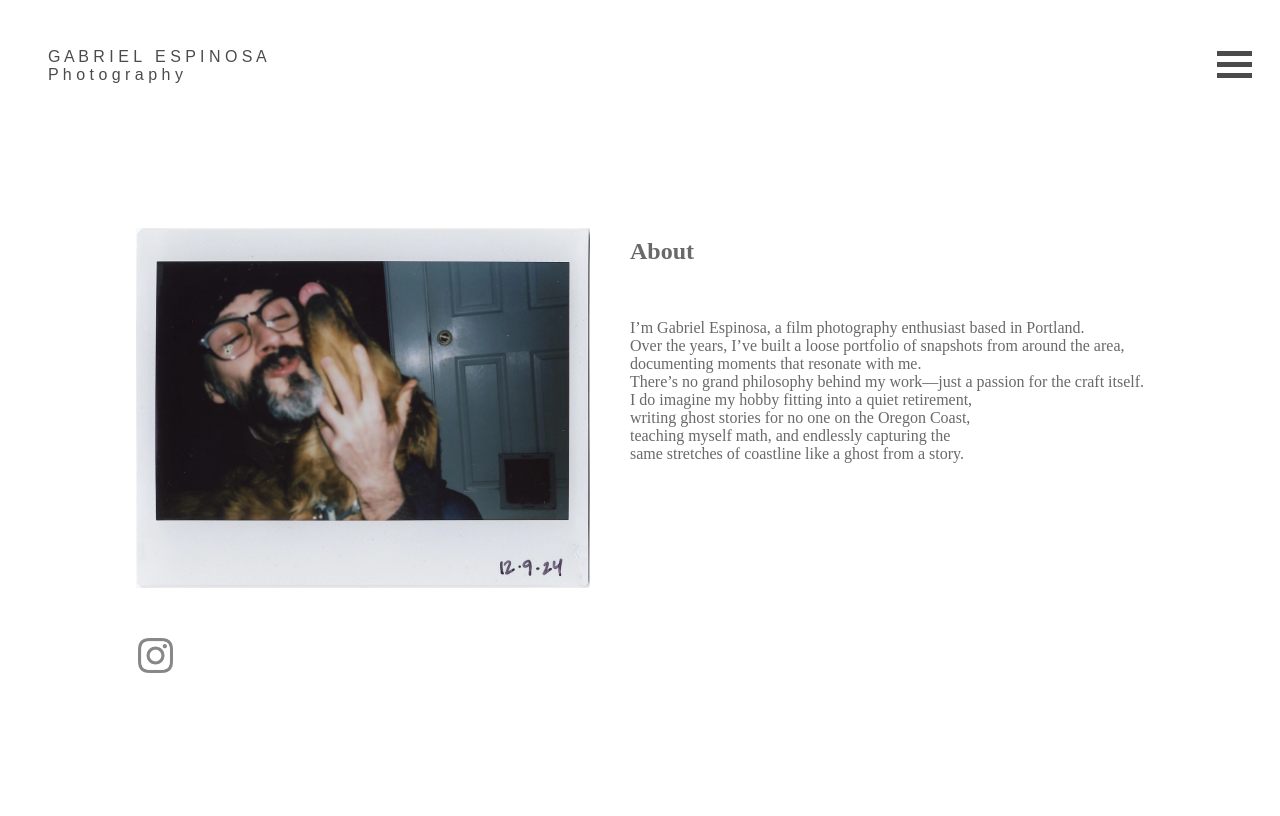
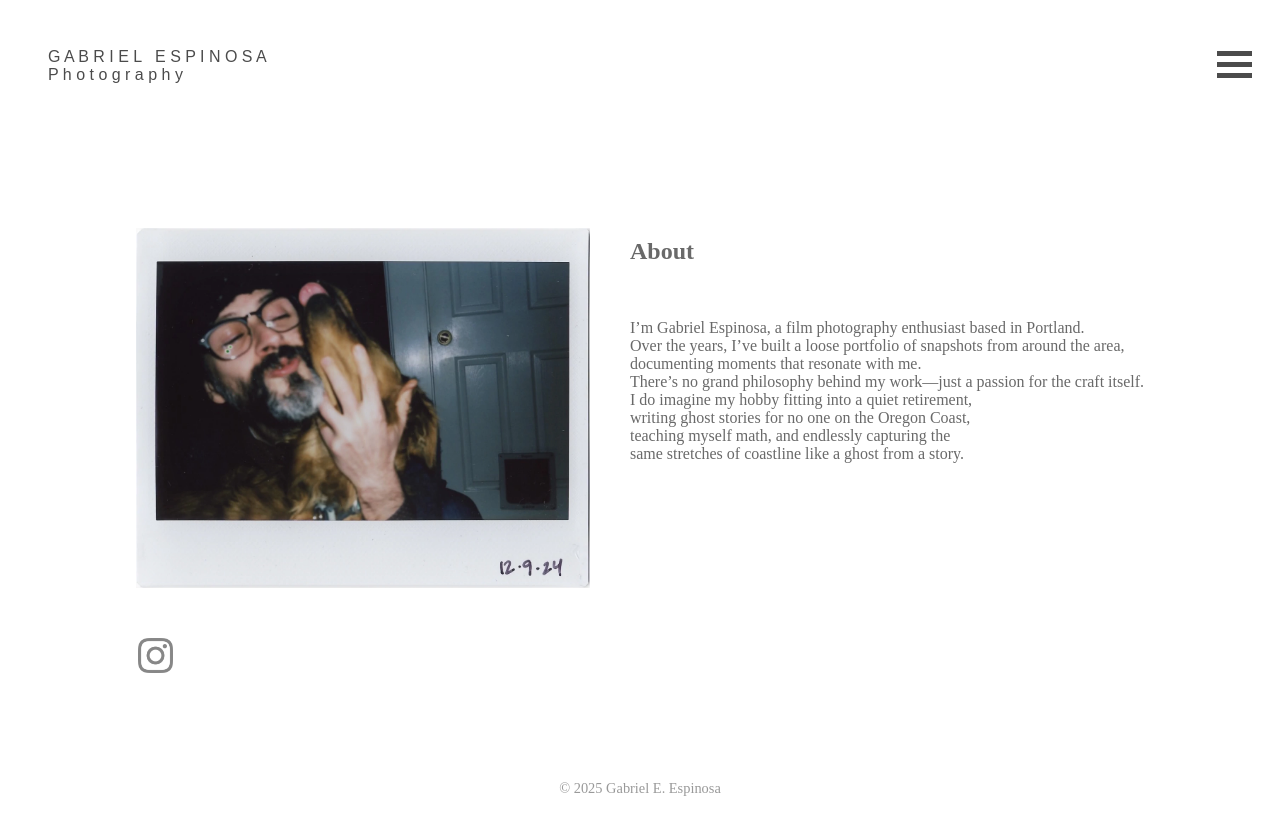
Before and after one commit to GEEspinosa/GEEspinosa-photo-portfolio, a React (Create React App) app: page /about in a window 1280 px wide. Built offline with nearby package versions, Linux system fonts and the light colour scheme; the HTML template or start-up script is replaced by a standard one.

Commit message:
Chore: added footer and adjusted App.js jsx.

```diff
--- a/src/App.js
+++ b/src/App.js
@@ -4,7 +4,7 @@ import { Routes, Route, useLocation } from 'react-router-dom';
 //dev note: importing head which floats in all gallery viewing modes no matter the page unless
 //resized where a hamburger menu replaces it
 import Header from './components/common/header/header';
-
+import Footer from './components/common/footer/footer';
 //dev note: importing modal component that bypasses gallery viewing mode and nav bar
 import ModalComponent from './components/common/modal/modal';
 
@@ -173,7 +173,7 @@ function App() {
 
   return (
     <>
-      <div style={{ display: 'flex', flexDirection: 'column' }}>
+      <div style={{ display: 'flex', flexDirection: 'column', minHeight: '100vh' }}>
         {showModal && (
           <ModalComponent
             showModal={showModal}
@@ -194,7 +194,8 @@ function App() {
           setPage={setPage}
           navClickHander={navClickHandler}
         />
-        <Routes>
+        <div style={{ flexGrow: 1 }}>
+ <Routes>
           <Route
             path="/"
             element={
@@ -248,6 +249,9 @@ function App() {
           />
           <Route path="/about" element={<About />} />
         </Routes>
+        </div>
+
+        <Footer />
       </div>
     </>
   );
--- /dev/null
+++ b/src/components/common/footer/footer.js
@@ -0,0 +1,25 @@
+import styled from 'styled-components';
+
+const FooterContainer = styled.footer`
+  height: 40px;
+  //background: #f7f7f7;
+  color: #999;
+  display: flex;
+  justify-content: center;
+  align-items: center;
+  font-size: 0.9rem;
+  user-select: none;
+  flex-shrink: 0;
+  /* optional: add a subtle top border */
+  //border-top: 1px solid #ddd;
+`;
+
+function Footer() {
+  return (
+    <FooterContainer>
+      © 2025 Gabriel E. Espinosa
+    </FooterContainer>
+  );
+}
+
+export default Footer
--- a/src/components/common/modal/styled.modal.js
+++ b/src/components/common/modal/styled.modal.js
@@ -54,7 +54,6 @@ const Modal = styled.div`
     align-items: center;
     width: 100%;
     height: 100%;
-  }
 
   .middleColumn {
     display: flex;
```
Also changed, not shown: src/components/common/modal/modal.js (+15 -0 lines).
